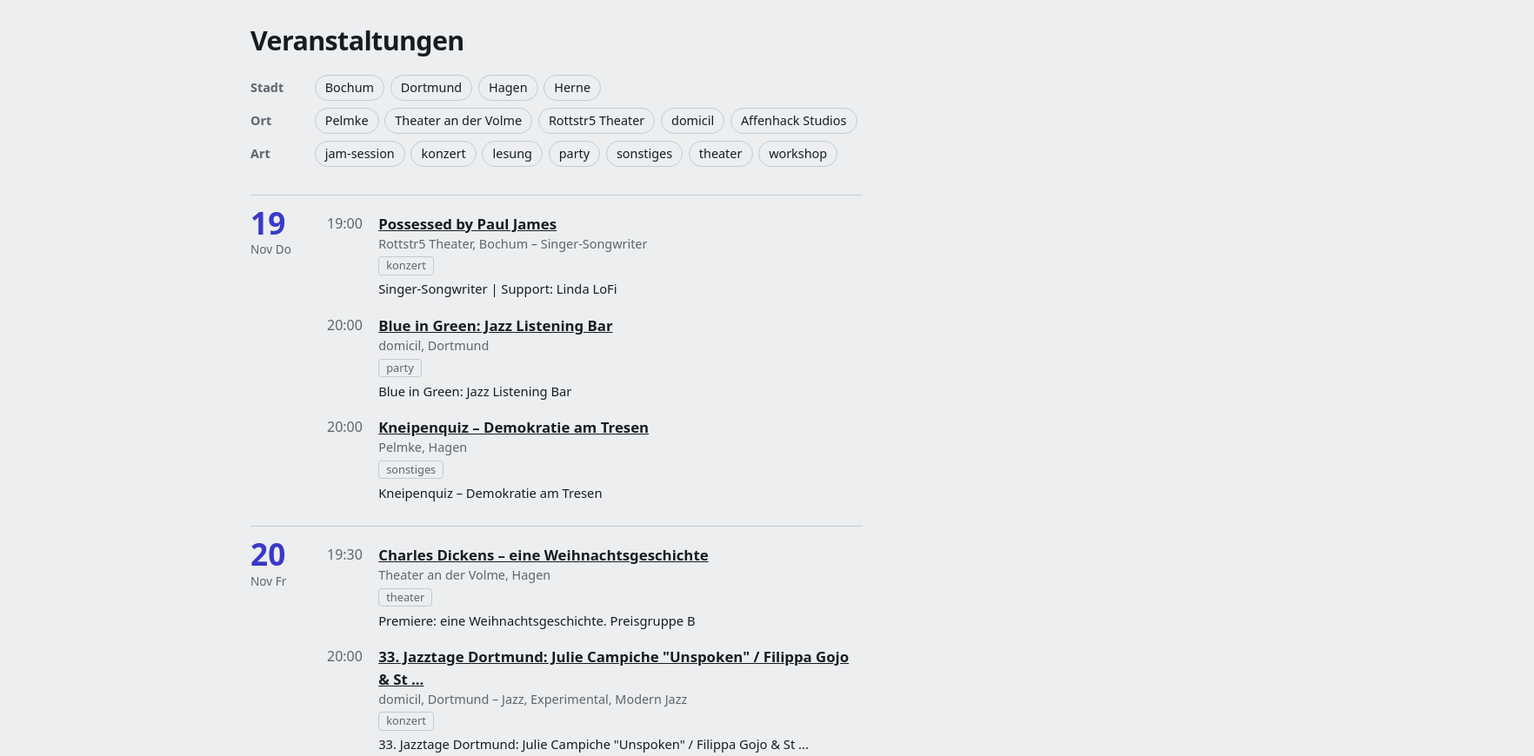
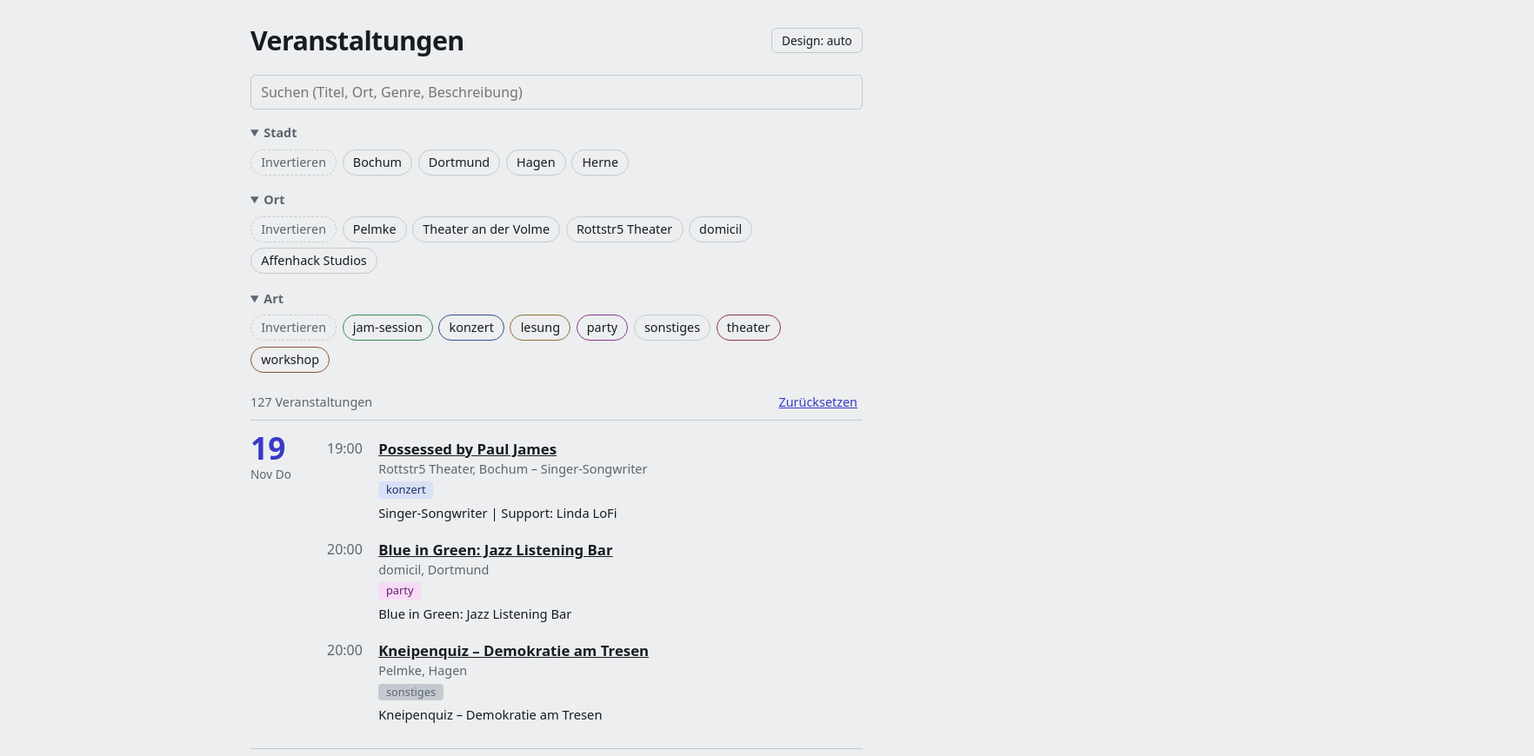
Before and after one commit to Lukasllll/event_collector, a plain HTML site: page docs/index.html in a window 1280 px wide. Shown: the top 870 px of the page at 87% size, 1764 px wide, since content can reach past the window. Drawn offline with Linux system fonts and the light colour scheme.

Commit message:
added new features to website

```diff
--- a/docs/index.html
+++ b/docs/index.html
@@ -4,77 +4,140 @@
 <meta charset="utf-8">
 <meta name="viewport" content="width=device-width,initial-scale=1">
 <title>Veranstaltungen</title>
+<script>try{var t=localStorage.getItem('theme');if(t==='light'||t==='dark')document.documentElement.setAttribute('data-theme',t)}catch(e){}</script>
 <style>
-:root{--bg:#eceeef;--fg:#181c22;--mut:#5d6570;--line:#c5cad0;--acc:#3a39c8;--accfg:#fff;color-scheme:light dark}
-@media(prefers-color-scheme:dark){:root{--bg:#13151a;--fg:#e8eaee;--mut:#98a0ab;--line:#2c313a;--acc:#9a98ff;--accfg:#13151a}}
+:root{--bg:#eceeef;--fg:#181c22;--mut:#5d6570;--line:#c5cad0;--acc:#3a39c8;--accfg:#fff;
+  --tb:91%;--ts:60%;--tf:26%;--onl:38%;--onfg:#fff;color-scheme:light}
+:root[data-theme=dark]{--bg:#13151a;--fg:#e8eaee;--mut:#98a0ab;--line:#2c313a;--acc:#9a98ff;--accfg:#13151a;
+  --tb:24%;--ts:38%;--tf:84%;--onl:66%;--onfg:#111;color-scheme:dark}
+@media(prefers-color-scheme:dark){:root:not([data-theme=light]){--bg:#13151a;--fg:#e8eaee;--mut:#98a0ab;--line:#2c313a;--acc:#9a98ff;--accfg:#13151a;
+  --tb:24%;--ts:38%;--tf:84%;--onl:66%;--onfg:#111;color-scheme:dark}}
 *{box-sizing:border-box}
-body{margin:0;background:var(--bg);color:var(--fg);font:16px/1.5 system-ui,-apple-system,"Segoe UI",sans-serif}
+[hidden]{display:none!important}
+body{margin:0;background:var(--bg);color:var(--fg);font:16px/1.5 system-ui,-apple-system,"Segoe UI",sans-serif;overflow-wrap:anywhere}
 main{max-width:46rem;margin:0 auto;padding:1.5rem 1rem 4rem}
-h1{font-size:1.9rem;letter-spacing:-.02em;margin:0 0 1rem}
-.filters{display:grid;gap:.5rem;margin-bottom:2rem}
-.row{display:flex;flex-wrap:wrap;gap:.4rem;align-items:center}
-.row>b{font-weight:600;color:var(--mut);min-width:4.2rem;font-size:.9rem}
-.chip{font:inherit;font-size:.9rem;padding:.2rem .7rem;border:1px solid var(--line);border-radius:99px;background:none;color:var(--fg);cursor:pointer}
+.top{display:flex;flex-wrap:wrap;justify-content:space-between;align-items:center;gap:.5rem 1rem;margin-bottom:1rem}
+h1{font-size:1.9rem;letter-spacing:-.02em;margin:0;overflow-wrap:normal}
+button,input{font:inherit;color:var(--fg)}
+.theme{white-space:nowrap;font-size:.85rem;padding:.2rem .7rem;border:1px solid var(--line);border-radius:6px;background:none;cursor:pointer}
+input[type=search]{width:100%;padding:.45rem .7rem;border:1px solid var(--line);border-radius:6px;background:none;margin-bottom:.8rem}
+.grp{margin-bottom:.5rem}
+.grp>summary{cursor:pointer;font-weight:600;color:var(--mut);font-size:.9rem;padding:.2rem 0}
+.cnt{font-weight:400}
+.chips{display:flex;flex-wrap:wrap;gap:.4rem;padding:.3rem 0 .4rem}
+.chip,.inv{font-size:.9rem;padding:.2rem .7rem;border:1px solid var(--line);border-radius:99px;background:none;cursor:pointer}
+.inv{border-style:dashed;color:var(--mut)}
+.inv[aria-pressed=true]{background:var(--fg);color:var(--bg);border-style:solid}
 .chip.on{background:var(--acc);border-color:var(--acc);color:var(--accfg)}
-.chip:focus-visible,a:focus-visible{outline:2px solid var(--acc);outline-offset:2px}
-.day{display:grid;grid-template-columns:4.5rem 1fr;gap:0 1rem;border-top:1px solid var(--line);padding:.9rem 0}
+.chip.hue{border-color:hsl(var(--h) 45% var(--onl))}
+.chip.hue.on{background:hsl(var(--h) 55% var(--onl));border-color:hsl(var(--h) 55% var(--onl));color:var(--onfg)}
+.ex .chip.on,.ex .chip.hue.on{background:none;border:1px dashed var(--mut);color:var(--mut);text-decoration:line-through}
+button:focus-visible,a:focus-visible,summary:focus-visible,input:focus-visible{outline:2px solid var(--acc);outline-offset:2px}
+.bar{display:flex;justify-content:space-between;align-items:center;margin:1rem 0 .5rem;color:var(--mut);font-size:.9rem}
+.reset{background:none;border:0;color:var(--acc);cursor:pointer;text-decoration:underline}
+.day{display:grid;grid-template-columns:4.5rem minmax(0,1fr);gap:0 1rem;border-top:1px solid var(--line);padding:.9rem 0}
 .date{position:sticky;top:.5rem;align-self:start}
 .date b{display:block;font-size:2.2rem;line-height:1;font-weight:800;color:var(--acc)}
 .date span{font-size:.85rem;color:var(--mut)}
-.ev{display:grid;grid-template-columns:3.2rem 1fr;gap:0 .5rem;padding:.35rem 0 .8rem}
+.ev{display:grid;grid-template-columns:3.2rem minmax(0,1fr);gap:0 .5rem;padding:.35rem 0 .8rem}
 .ev h3{font-size:1.05rem;margin:0}
 .ev a{color:inherit}
 .time{font-variant-numeric:tabular-nums;color:var(--mut)}
 .mut{color:var(--mut);font-size:.9rem}
 .ev p{margin:.3rem 0 0;font-size:.92rem;max-width:62ch}
-.tag{display:inline-block;margin:.25rem .3rem 0 0;padding:0 .5rem;border:1px solid var(--line);border-radius:4px;font-size:.8rem;color:var(--mut)}
+.tag{display:inline-block;margin:.25rem .3rem 0 0;padding:0 .55rem;border-radius:4px;font-size:.8rem;
+  background:var(--line);color:var(--mut)}
+.tag.hue{background:hsl(var(--h) var(--ts) var(--tb));color:hsl(var(--h) 60% var(--tf))}
 .gone h3{text-decoration:line-through}
-.feeds{margin-top:3rem;border-top:1px solid var(--line);padding-top:1rem}
-.feeds a{margin-right:.9rem;white-space:nowrap}
-@media(max-width:30rem){.day{grid-template-columns:3.2rem 1fr}.date b{font-size:1.6rem}}
+.feeds{margin-top:2.5rem;border-top:1px solid var(--line);padding-top:.8rem}
+.feeds>summary{cursor:pointer;font-weight:600}
+.feeds .hint{margin:.6rem 0}
+.fl{display:flex;flex-wrap:wrap;gap:.2rem 1rem;margin:.4rem 0}
+.fl b{flex:0 0 100%;font-size:.85rem;color:var(--mut);font-weight:600}
+.fl a{color:var(--acc)}
+@media(max-width:30rem){h1{font-size:1.55rem}.day{grid-template-columns:3.2rem minmax(0,1fr)}.date b{font-size:1.6rem}}
 </style>
 </head>
 <body>
 <main>
-<h1>Veranstaltungen</h1>
-<div class="filters">
-  <div class="row"><b>Stadt</b><span id="f-city" class="row"></span></div>
-  <div class="row"><b>Ort</b><span id="f-venue" class="row"></span></div>
-  <div class="row"><b>Art</b><span id="f-tag" class="row"></span></div>
-</div>
+<div class="top"><h1>Veranstaltungen</h1><button class="theme" id="theme" type="button"></button></div>
+<input type="search" id="q" placeholder="Suchen (Titel, Ort, Genre, Beschreibung)" aria-label="Suchen">
+<details class="grp" id="g-city" open><summary>Stadt <span class="cnt"></span></summary><div class="chips"><button class="inv" type="button" aria-pressed="false" title="Alle außer den markierten">Invertieren</button></div></details>
+<details class="grp" id="g-venue"><summary>Ort <span class="cnt"></span></summary><div class="chips"><button class="inv" type="button" aria-pressed="false" title="Alle außer den markierten">Invertieren</button></div></details>
+<details class="grp" id="g-tag" open><summary>Art <span class="cnt"></span></summary><div class="chips"><button class="inv" type="button" aria-pressed="false" title="Alle außer den markierten">Invertieren</button></div></details>
+<div class="bar"><span id="count"></span><button class="reset" id="reset" type="button">Zurücksetzen</button></div>
 <div id="list"></div>
-<div class="feeds">
-  <p class="mut">Kalender-Abos: Link kopieren und im Kalender als Abo hinzufügen (nicht herunterladen). Stand: <span id="gen"></span></p>
+<details class="feeds">
+  <summary>Kalender-Abos</summary>
+  <p class="mut hint">Link kopieren und im Kalender als Abo hinzufügen (nicht herunterladen). Stand: <span id="gen"></span></p>
   <div id="feeds"></div>
-</div>
+</details>
 </main>
 <script>
 const $=s=>document.querySelector(s);
 const el=(t,a={},...k)=>{const e=document.createElement(t);Object.assign(e,a);e.append(...k);return e};
 const slug=s=>s.toLowerCase().replace(/[^a-z0-9]+/g,'-');
+const HUE={'konzert':225,'jam-session':140,'theater':350,'lesung':40,'party':300,'film':185,'workshop':20,'ausstellung':270};
 const sel={city:new Set(),venue:new Set(),tag:new Set()};
+const mode={city:'in',venue:'in',tag:'in'};
+const GR={city:'#g-city',venue:'#g-venue',tag:'#g-tag'};
 let D,V;
+
+// Design: automatisch / hell / dunkel
+const themes=['auto','light','dark'],tlabel={auto:'Design: auto',light:'Design: hell',dark:'Design: dunkel'};
+let th='auto';try{th=localStorage.getItem('theme')||'auto'}catch(e){}
+function applyTheme(){
+  const r=document.documentElement;th==='auto'?r.removeAttribute('data-theme'):r.setAttribute('data-theme',th);
+  $('#theme').textContent=tlabel[th];
+}
+$('#theme').onclick=()=>{th=themes[(themes.indexOf(th)+1)%3];try{localStorage.setItem('theme',th)}catch(e){};applyTheme()};
+applyTheme();
+$('#q').oninput=()=>render();
+$('#reset').onclick=()=>{
+  for(const k in sel){sel[k].clear();mode[k]='in';const g=$(GR[k]);g.classList.remove('ex');g.querySelector('.inv').setAttribute('aria-pressed','false')}
+  document.querySelectorAll('.chip.on').forEach(c=>c.classList.remove('on'));$('#q').value='';render();
+};
+
 fetch('events.json').then(r=>r.json()).then(d=>{
   D=d;V=Object.fromEntries(d.venues.map(v=>[v.id,v]));
-  chips('#f-city','city',[...new Set(d.venues.map(v=>v.city))].sort().map(c=>[c,c]));
-  chips('#f-venue','venue',d.venues.map(v=>[v.id,v.name]));
-  chips('#f-tag','tag',d.tags_used.map(t=>[t,t]));
+  chips('city',[...new Set(d.venues.map(v=>v.city))].sort().map(c=>[c,c]));
+  chips('venue',d.venues.map(v=>[v.id,v.name,v.city]));
+  chips('tag',d.tags_used.map(t=>[t,t]));
+  if(d.venues.length<=10)$('#g-venue').open=true;
   feeds();$('#gen').textContent=new Date(d.generated).toLocaleString('de-DE');render();
 }).catch(()=>{$('#list').textContent='events.json konnte nicht geladen werden. Lief der Workflow schon?'});
-function chips(id,key,items){
-  const box=$(id);
-  for(const[val,label]of items){
-    const b=el('button',{className:'chip',textContent:label});
+
+function chips(key,items){
+  const g=$(GR[key]),box=g.querySelector('.chips');
+  for(const[val,label,city]of items){
+    const b=el('button',{className:'chip',textContent:label,type:'button'});
+    if(key==='tag'&&HUE[val]!==undefined){b.classList.add('hue');b.style.setProperty('--h',HUE[val])}
+    if(city)b.dataset.city=city;
     b.onclick=()=>{sel[key].has(val)?sel[key].delete(val):sel[key].add(val);b.classList.toggle('on');render()};
     box.append(b);
   }
+  g.querySelector('.inv').onclick=e=>{
+    mode[key]=mode[key]==='in'?'ex':'in';g.classList.toggle('ex',mode[key]==='ex');
+    e.currentTarget.setAttribute('aria-pressed',mode[key]==='ex');render();
+  };
 }
+// Auswahl leer = kein Filter. Modus "in": nur Markierte. Modus "ex": alle außer Markierten.
+const ok=(key,hit)=>!sel[key].size||(mode[key]==='in')===hit;
+
 function render(){
-  const today=new Date().toLocaleDateString('sv');
-  const list=D.events.filter(e=>e.date>=today
-    &&(!sel.city.size||sel.city.has(V[e.venue_id].city))
-    &&(!sel.venue.size||sel.venue.has(e.venue_id))
-    &&(!sel.tag.size||e.tags.some(t=>sel.tag.has(t))));
+  const today=new Date().toLocaleDateString('sv'),q=$('#q').value.trim().toLowerCase();
+  for(const k in sel){
+    const n=sel[k].size;
+    $(GR[k]).querySelector('.cnt').textContent=n?'('+n+(mode[k]==='ex'?' ausgeschlossen':' gewählt')+')':'';
+  }
+  document.querySelectorAll('#g-venue .chip').forEach(c=>{c.hidden=!ok('city',sel.city.has(c.dataset.city))});
+  const list=D.events.filter(e=>{
+    const v=V[e.venue_id];
+    return e.date>=today&&ok('city',sel.city.has(v.city))&&ok('venue',sel.venue.has(e.venue_id))
+      &&ok('tag',e.tags.some(t=>sel.tag.has(t)))
+      &&(!q||[e.title,v.name,v.city,e.genre,e.description].join(' ').toLowerCase().includes(q));
+  });
+  $('#count').textContent=list.length+(list.length===1?' Veranstaltung':' Veranstaltungen');
   const root=$('#list');root.replaceChildren();
   if(!list.length){root.append(el('p',{className:'mut',textContent:'Keine Veranstaltungen für diese Auswahl.'}));return}
   let day,box;
@@ -89,17 +152,23 @@ function render(){
     const title=/^https?:\/\//.test(e.url||'')?el('a',{href:e.url,textContent:e.title,rel:'noopener'}):document.createTextNode(e.title);
     const info=el('div',{},el('h3',{},title),
       el('div',{className:'mut',textContent:(e.location_override||v.name+', '+v.city)+(e.genre?' – '+e.genre:'')+(e.gone?' – evtl. entfallen':'')}));
-    for(const t of e.tags)info.append(el('span',{className:'tag',textContent:t}));
+    for(const t of e.tags){
+      const s=el('span',{className:'tag',textContent:t});
+      if(HUE[t]!==undefined){s.classList.add('hue');s.style.setProperty('--h',HUE[t])}
+      info.append(s);
+    }
     if(e.description)info.append(el('p',{textContent:e.description}));
     box.append(el('article',{className:'ev'+(e.gone?' gone':'')},el('div',{className:'time',textContent:e.time_known?e.time:''}),info));
   }
 }
 function feeds(){
-  const box=$('#feeds'),add=(n,l)=>box.append(el('a',{href:'feeds/'+n+'.ics',textContent:l}));
-  add('all','Alle');
-  [...new Set(D.venues.map(v=>v.city))].forEach(c=>add('stadt-'+slug(c),c));
-  D.tags_used.forEach(t=>add('tag-'+slug(t),t));
-  D.venues.forEach(v=>add('venue-'+slug(v.id),v.name));
+  const box=$('#feeds');
+  const row=(label,items)=>box.append(el('div',{className:'fl'},el('b',{textContent:label}),
+    ...items.map(([n,l])=>el('a',{href:'feeds/'+n+'.ics',textContent:l}))));
+  row('Alle',[['all','Alle Veranstaltungen']]);
+  row('Stadt',[...new Set(D.venues.map(v=>v.city))].sort().map(c=>['stadt-'+slug(c),c]));
+  row('Art',D.tags_used.map(t=>['tag-'+slug(t),t]));
+  row('Ort',D.venues.map(v=>['venue-'+slug(v.id),v.name]));
 }
 </script>
 </body>
```
